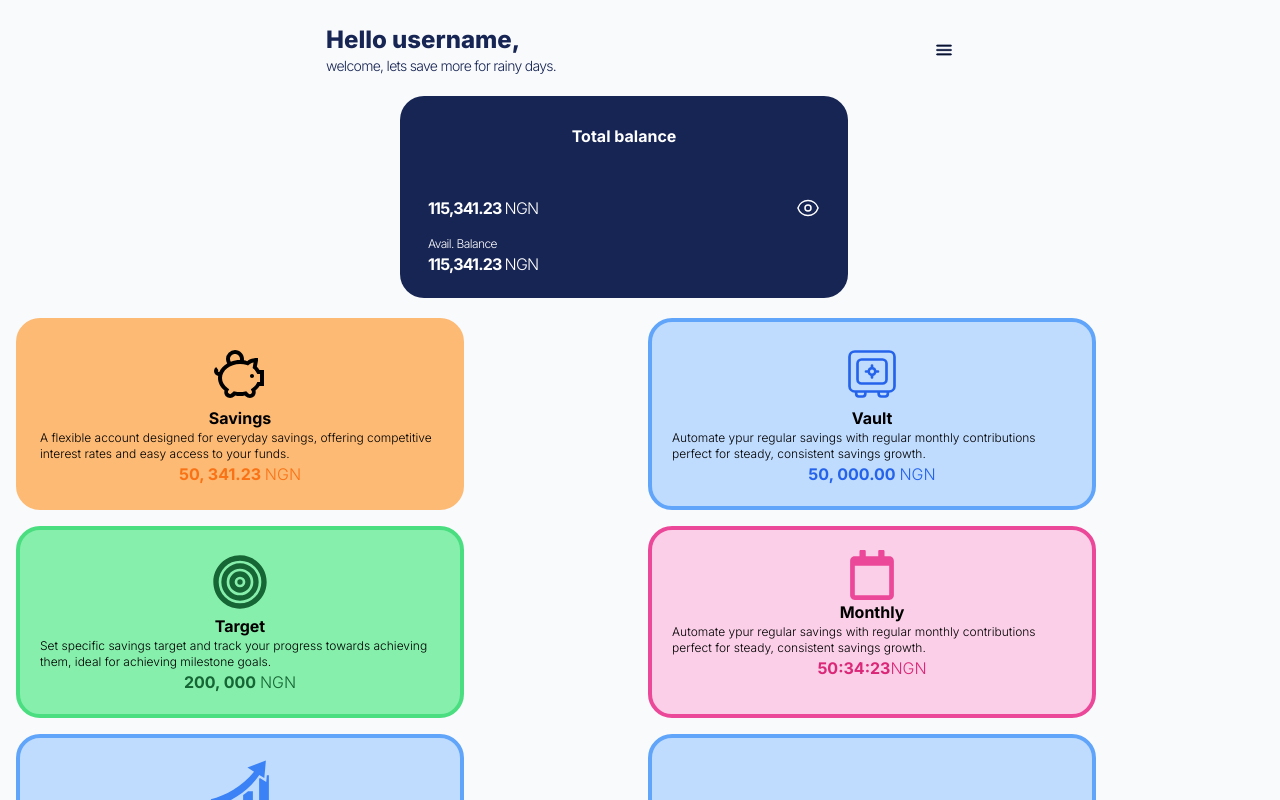
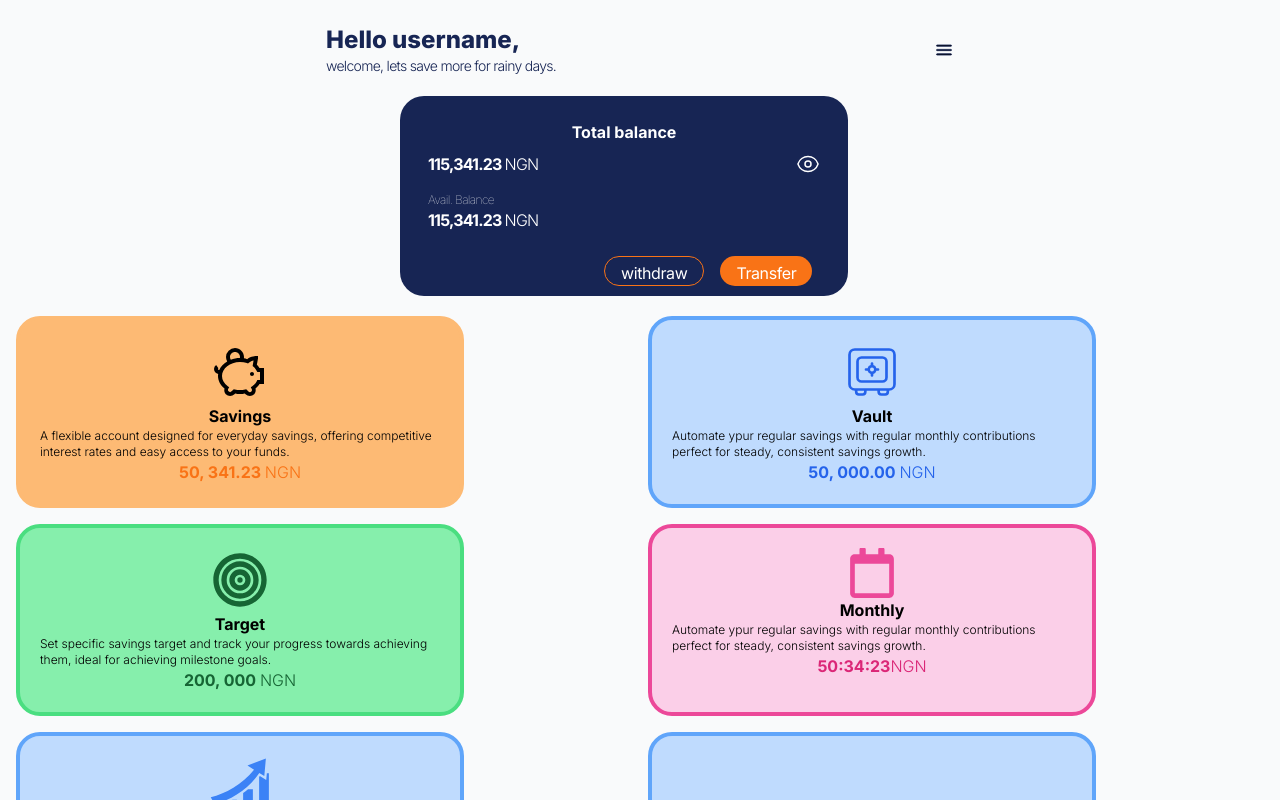
Before and after one commit to Prisca-Onyeagoro/G.M.F, a Next.js app: page /home in a window 1280 px wide. Shown: the top 800 px of the page. Built offline with nearby package versions, Linux system fonts and the light colour scheme.

Commit message:
corrections

```diff
--- a/src/components/Slides/Slides2info.js
+++ b/src/components/Slides/Slides2info.js
@@ -39,7 +39,7 @@ const Slidesinfo2 = () => {
         <p className="font-bold tracking-tighter">
           115,341.23 <span className="font-light">NGN</span>
         </p>
-        <div className="flex gap-4 mt-6 ml-24 tracking-tight ">
+        <div className="flex gap-4 mt-6 ml-64 tracking-tight ">
           <button className="bg-orange-500  px-4 pt-1 rounded-full">
             Transfer
           </button>
--- a/src/components/Slides/Slidesinfo.js
+++ b/src/components/Slides/Slidesinfo.js
@@ -3,8 +3,8 @@ import React from 'react';
 const Slidesinfo = () => {
   return (
     <div className="flex flex-col px-3">
-      <div className="font-bold flex justify-center mt-3">Total balance</div>
-      <div className="flex justify-between relative top-12">
+      <div className="font-bold flex justify-center mt-2">Total balance</div>
+      <div className="flex justify-between relative top-2">
         <p className="font-bold tracking-tighter">
           115,341.23 <span className="font-light">NGN</span>
         </p>
@@ -30,12 +30,12 @@ const Slidesinfo = () => {
           </svg>
         </div>
       </div>
-      <div className="pt-4   relative -bottom-12">
-        <p className="font-light tracking-tighter text-xs">Avail. Balance</p>
+      <div className="pt-4   relative -bottom-2">
+        <p className="font-thin tracking-tighter text-xs">Avail. Balance</p>
         <p className="font-bold tracking-tighter">
           115,341.23 <span className="font-light">NGN</span>
         </p>
-        <div className="flex gap-4 mt-6 ml-24 tracking-tight ">
+        <div className="flex gap-4 mt-6 ml-44 tracking-tight ">
           <button className="border border-orange-500 px-4 pt-1 rounded-full">
             withdraw
           </button>
```
